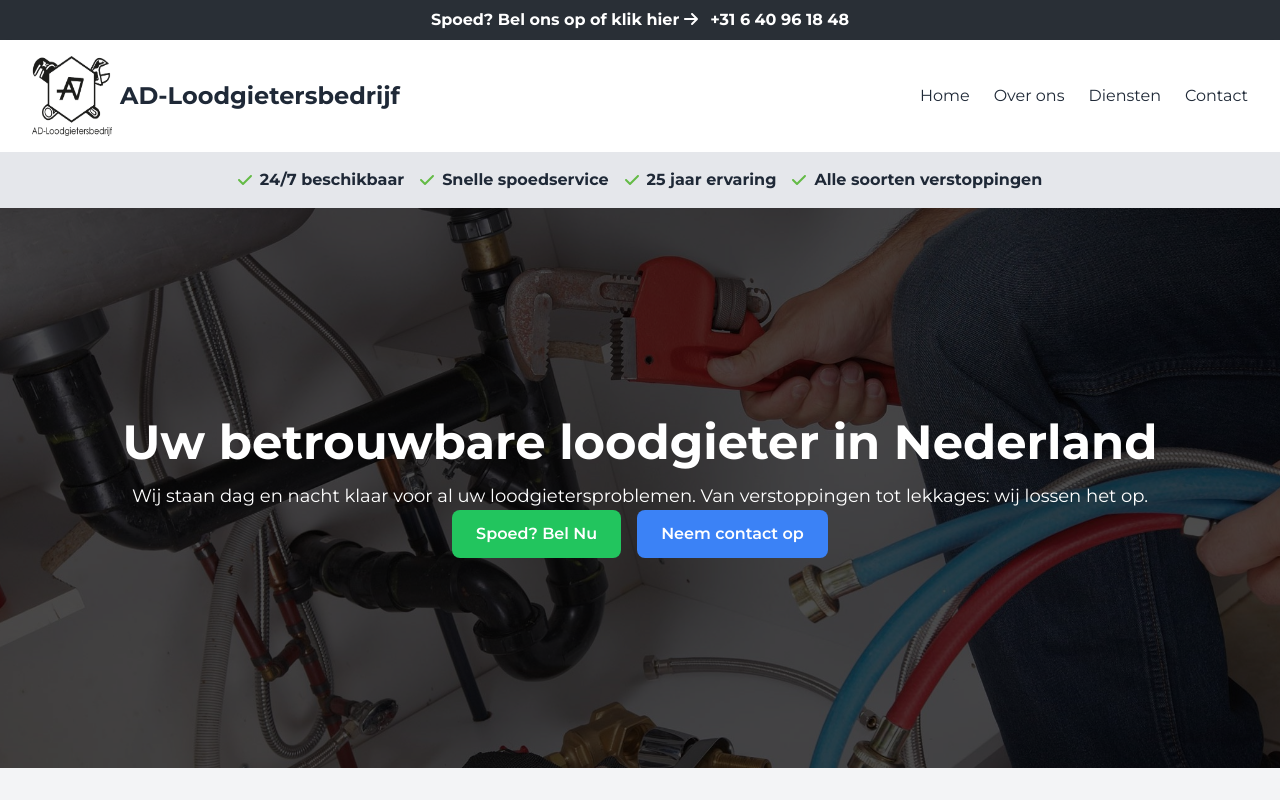
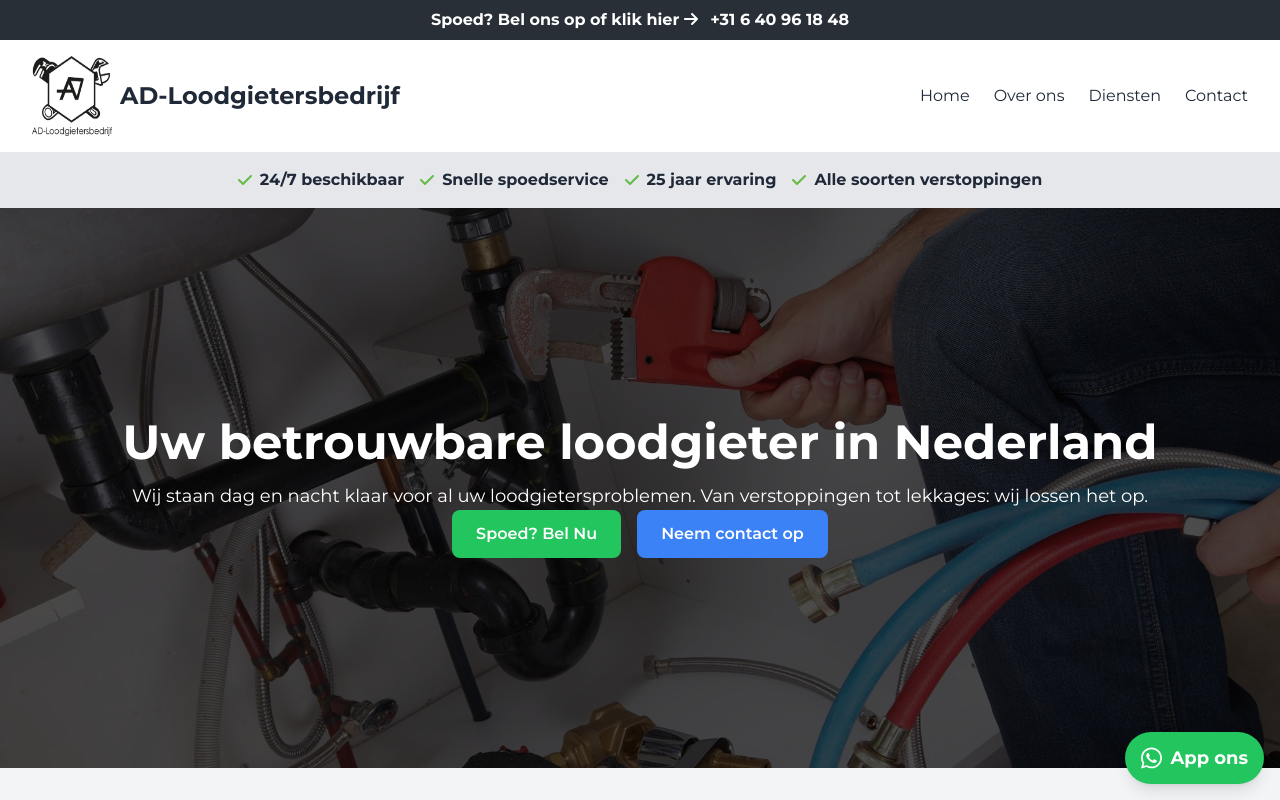
Before and after one commit to AyoubElkaoui/AD-Loodgieter, a Next.js app: page / in a window 1280 px wide. Shown: the top 800 px of the page. Built offline with nearby package versions, Linux system fonts and the light colour scheme.

Commit message:
added whatsapp button

```diff
--- a/app/layout.js
+++ b/app/layout.js
@@ -3,6 +3,7 @@ import Navbar from '../components/Navbar';
 import Footer from '../components/Footer';
 import Script from "next/script";
 import { GoogleTagManager } from '@next/third-parties/google';
+import WhatsAppButton from "@/components/WhatsappButton";
 
 export const metadata = {
   title: 'Ad Loodgietersbedrijf',
@@ -18,6 +19,7 @@ export default function RootLayout({ children }) {
     <body className="bg-gray-50 text-gray-800">
     <Navbar/>
     <main className="container max-w-full mx-auto max-sm:w-full max-sm:max-w-screen-sm">{children}</main>
+    <WhatsAppButton />
     <Footer/>
     </body>
     </html>
--- /dev/null
+++ b/components/WhatsappButton.js
@@ -0,0 +1,29 @@
+'use client';
+import { FontAwesomeIcon } from '@fortawesome/react-fontawesome';
+import { faWhatsapp } from '@fortawesome/free-brands-svg-icons';
+import { sendGTMEvent } from '@next/third-parties/google';
+import Link from 'next/link';
+
+export default function WhatsAppButton() {
+  return (
+    <div className="fixed bottom-4 right-4 z-50">
+      <Link
+        href="https://wa.me/message/QQFYCIWGQY7EL1"
+        target="_blank"
+        rel="noopener noreferrer"
+        className="flex items-center justify-center bg-green-500 hover:bg-green-600 text-white text-lg font-bold py-3 px-4 rounded-full shadow-lg transition transform hover:scale-105"
+        onClick={() =>
+          sendGTMEvent({
+            event: 'buttonClicked',
+            category: 'Social Media',
+            label: 'WhatsApp Button - Footer',
+            value: 1,
+          })
+        }
+      >
+        <FontAwesomeIcon icon={faWhatsapp} className="mr-2 text-2xl" />
+        App ons
+      </Link>
+    </div>
+  );
+}
--- a/package.json
+++ b/package.json
@@ -10,6 +10,7 @@
   },
   "dependencies": {
     "@fortawesome/fontawesome-svg-core": "^6.7.2",
+    "@fortawesome/free-brands-svg-icons": "^6.7.2",
     "@fortawesome/free-solid-svg-icons": "^6.7.2",
     "@fortawesome/react-fontawesome": "^0.2.2",
     "@heroicons/react": "^2.2.0",
```
Also changed, not shown: 1 other file (tests, documents, lock files or other folders).
